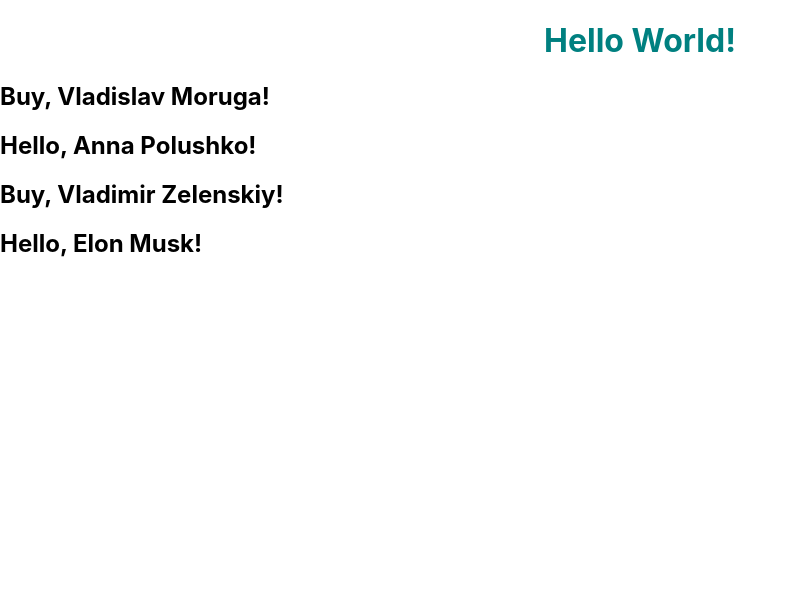
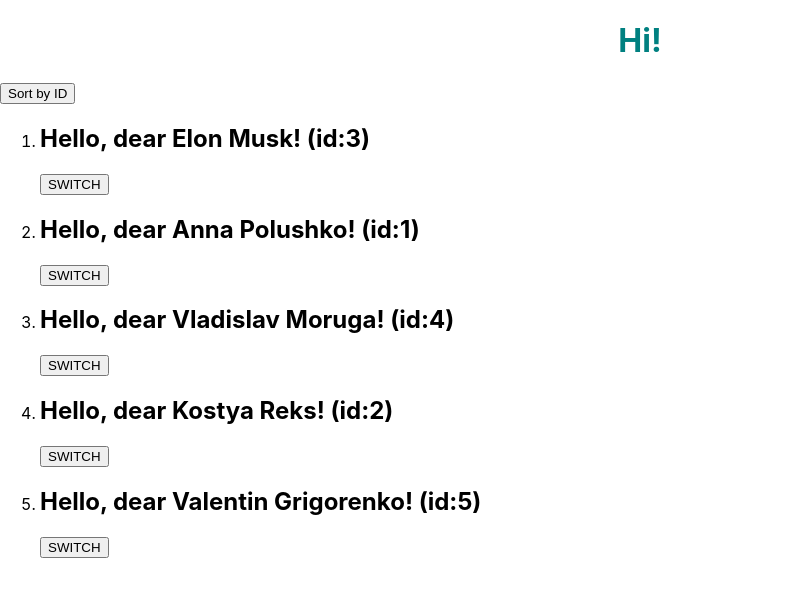
Before and after one commit to monctpik/fd-react-26-07, a React (Create React App) app: page / in a window 1280 px wide. Shown: the top 596 px of the page, without its empty margins (0-797 px from the left). Built offline with nearby package versions, Linux system fonts and the light colour scheme.

Commit message:
add users in state

```diff
--- a/src/App.js
+++ b/src/App.js
@@ -1,24 +1,51 @@
+import "./App.css";
+import Ciao from "./components/Ciao";
+import MyLink from "./components/MyLink";
+import { Component } from "react";
 
-import './App.css';
-import Ciao from './components/Ciao';
+// const user = {};
 
-function App() {
-  const user = {
-    id: 1,
-    firstName : 'Elon',
-    lastName: 'Musk'
+class App extends Component {
+  constructor(props) {
+    super(props);
+    this.state = {
+      users: [
+        { id: 3, fName: "Elon", lName: "Musk" },
+        { id: 1, fName: "Anna", lName: "Polushko" },
+        { id: 4, fName: "Vladislav", lName: "Moruga" },
+        { id: 2, fName: "Kostya", lName: "Reks" },
+        { id: 5, fName: "Valentin", lName: "Grigorenko" },
+      ],
+    };
   }
+  sortById = () => {
+    const {users} = this.state
+    users.sort((a,b)=>{
+      return a.id-b.id
+    })
+    this.setState({users})
+  };
+  render() {
+    const { users } = this.state;
     return (
       <>
-    <h1 className='heading' title='why?' >Hello World!</h1>
-    <Ciao fname="Vladislav" sname="Moruga" isHi = {false}/>
-    <Ciao fname="Anna" sname="Polushko" isHi = {true} />
-    <Ciao fname="Vladimir" sname="Zelenskiy" isHi = {false}/>
-    <Ciao fname={user.firstName} sname={user.lastName} isHi = {true}/>
+        <h1 className="heading" title="react">
+          Hi!
+        </h1>
+        <button onClick={this.sortById}>Sort by ID</button>
+        <ol>
+          {users.map((user, i) => (
+            <li key={i}>
+              <Ciao fname={user.fName} sname={user.lName} id={user.id} />
+            </li>
+          ))}
+        </ol>
+
+        {/* <MyLink className="myLink" href="#" /> */}
       </>
-  )
+    );
   }
-
+}
 
 // return (
 //   <div className="App">
@@ -39,5 +66,4 @@
 //   </div>
 // );
 
-
 export default App;
--- a/src/components/Ciao/index.js
+++ b/src/components/Ciao/index.js
@@ -1,12 +1,32 @@
-import React, { Component } from "react"
+import { Component } from "react";
 
 class Ciao extends Component {
-    render() {
-        const { fname, sname, isHi } = this.props
-        const word = isHi ? 'Hello' : 'Buy'
-        return <h2>{word}, {fname} {sname}!</h2>
-        // return React.createElement('h2', null, "Hello", ` ${name}!`)
+  constructor(props) {
+    super(props);
+    this.state = {
+      isHi: true,
+    };
+  }
+  handlerClick = () => {
+    const { isHi } = this.state;
+    this.setState({ isHi: !isHi });
+  };
+
+  render() {
+    const { fname, sname, id } = this.props;
+    const { isHi } = this.state;
+    if(isHi === false){
+      return <h3>Bye, {fname} {sname} (id:{id})</h3>
     }
+    return (
+      <>
+        <h2>Hello, dear {fname} {sname}! (id:{id})</h2>
+        <button onClick={this.handlerClick}>SWITCH</button>
+      </>
+    );
+
+    // return React.createElement('h2', null, "Hello", ` ${name}!`)
+  }
 }
 
-export default Ciao
+export default Ciao;
--- /dev/null
+++ b/src/components/MyLink/index.js
@@ -0,0 +1,17 @@
+import { Component } from "react";
+
+class MyLink extends Component {
+  constructor(props) {
+    super(props);
+  }
+  render() {
+    const { href, className } = this.props;
+    return (
+      <>
+        `<a href={href} name={className}>`</a>
+      </>
+    );
+  }
+}
+
+export default MyLink;
```
Lines whose indentation alone changed are shown as unchanged.
